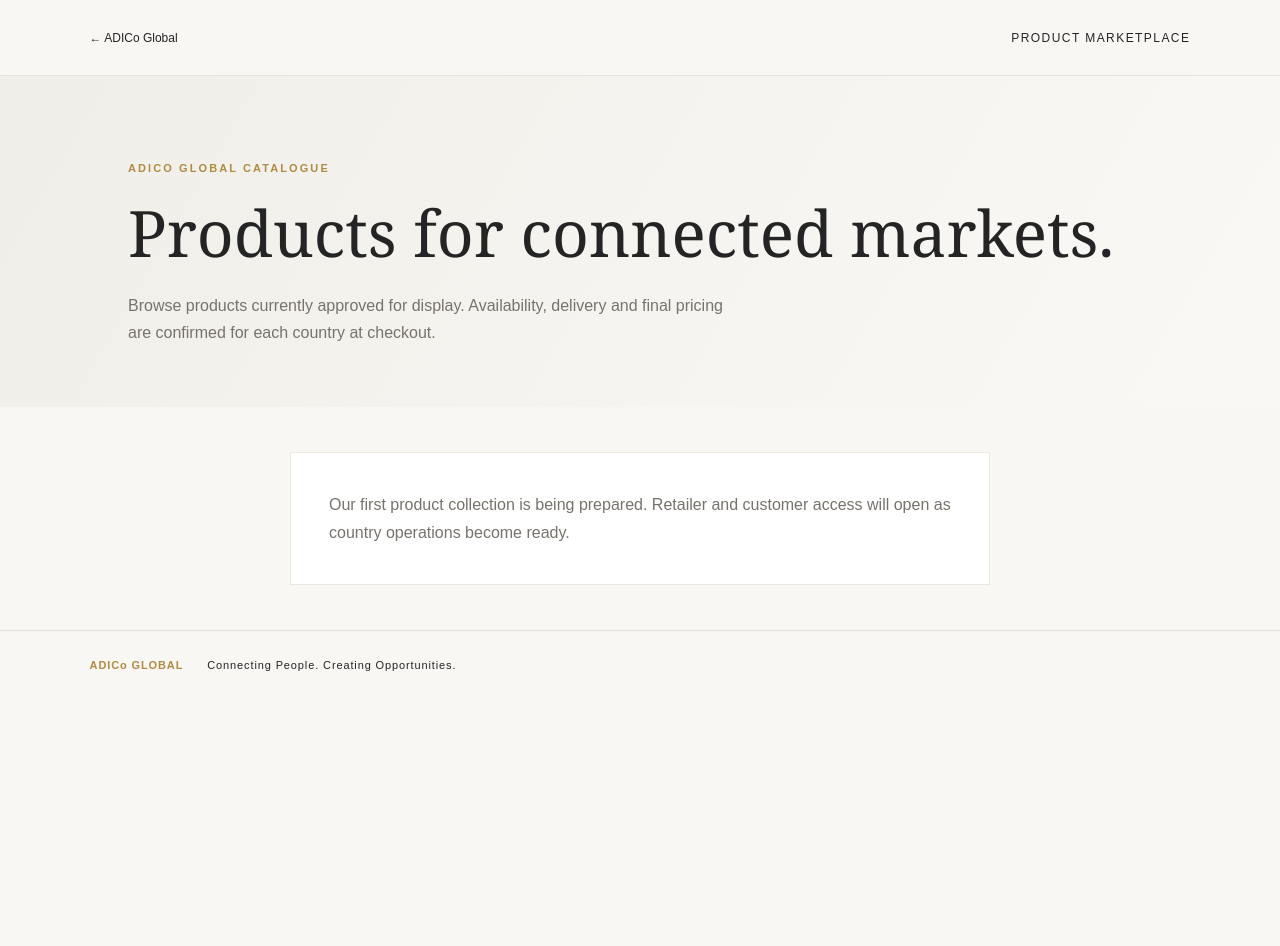
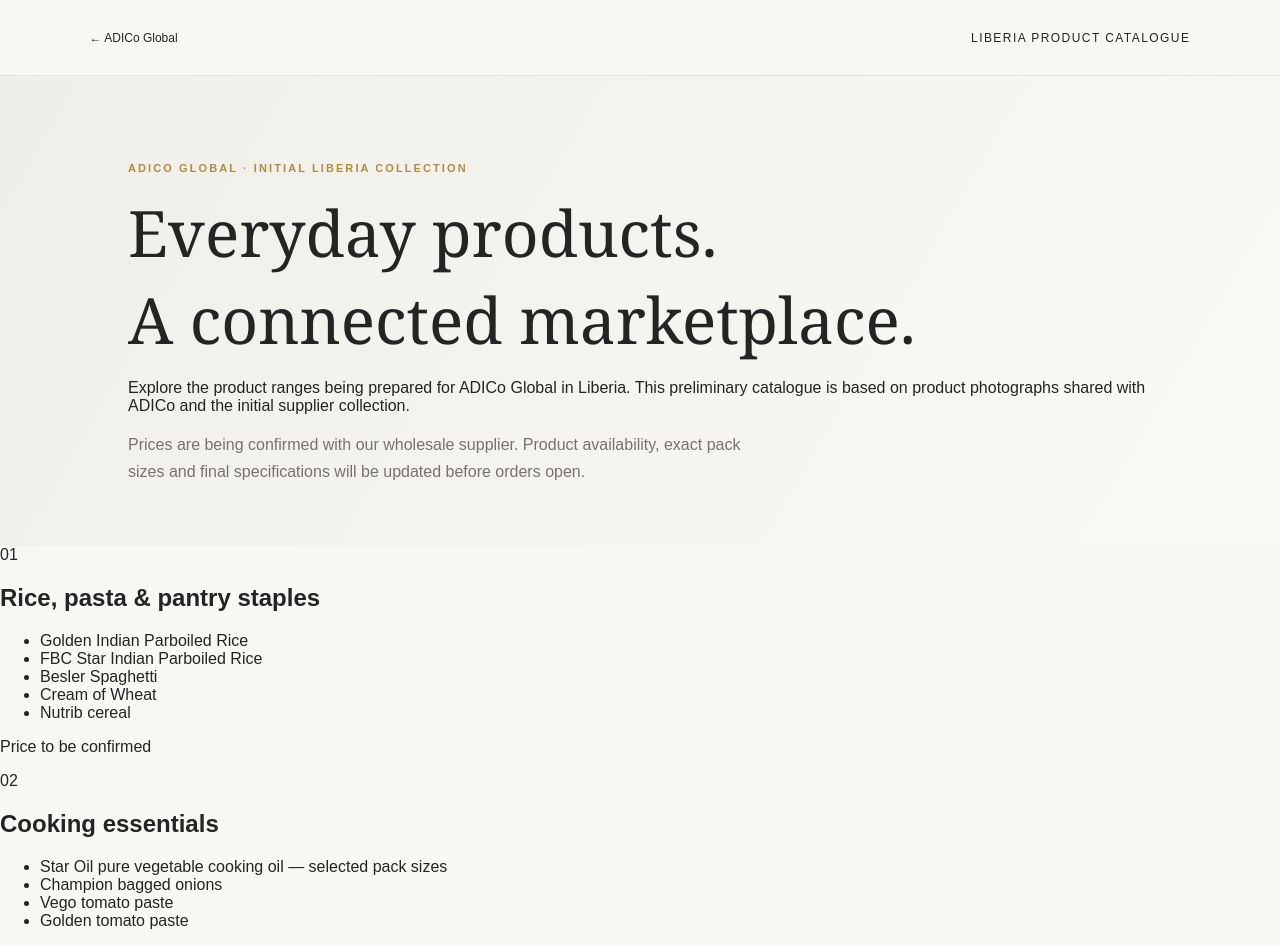
Before and after one commit to abrahimdukully-jpg/adico-global, a Next.js app: page /catalogue in a window 1280 px wide. Shown: the top 946 px of the page. Before the commit the page ends 800 px from the top, so only its background shows below. Built offline with nearby package versions, Linux system fonts and the light colour scheme; no server answers; the database is empty.

Commit message:
Publish preliminary Liberia product catalogue with pricing pending

```diff
--- a/app/catalogue/page.tsx
+++ b/app/catalogue/page.tsx
@@ -1,9 +1,34 @@
 import Link from "next/link";
-import { createClient } from "@/lib/supabase/server";
-type Product = { id:string; name:string; slug:string; description:string|null; image_url:string|null; currency_code:string; retail_price:number; product_categories:{name:string}|null };
-export default async function CataloguePage() {
- let products:Product[]=[]; let unavailable=false;
- try { const supabase=await createClient(); const {data,error}=await supabase.from("products").select("id,name,slug,description,image_url,currency_code,retail_price,product_categories(name)").eq("is_active",true).order("name"); if(error) unavailable=true; else products=(data??[]) as unknown as Product[]; } catch { unavailable=true; }
- return <main className="catalogue-page"><header className="catalogue-header"><Link href="/">← ADICo Global</Link><span>PRODUCT MARKETPLACE</span></header><section className="catalogue-intro"><p className="eyebrow">ADICo Global catalogue</p><h1>Products for connected markets.</h1><p>Browse products currently approved for display. Availability, delivery and final pricing are confirmed for each country at checkout.</p></section>
- {unavailable?<p className="catalogue-empty">The catalogue is being prepared. Please check back soon.</p>:products.length===0?<p className="catalogue-empty">Our first product collection is being prepared. Retailer and customer access will open as country operations become ready.</p>:<section className="product-grid">{products.map(p=><article className="product-card" key={p.id}>{p.image_url?<img src={p.image_url} alt={p.name}/>:<div className="product-placeholder">ADICo</div>}<p className="eyebrow">{p.product_categories?.name??"ADICo product"}</p><h2>{p.name}</h2><p>{p.description}</p><strong>{p.currency_code} {Number(p.retail_price).toFixed(2)}</strong></article>)}</section>}<footer><span>ADICo GLOBAL</span><span>Connecting People. Creating Opportunities.</span></footer></main>;
+
+const collections = [
+  { title: "Rice, pasta & pantry staples", items: ["Golden Indian Parboiled Rice", "FBC Star Indian Parboiled Rice", "Besler Spaghetti", "Cream of Wheat", "Nutrib cereal"] },
+  { title: "Cooking essentials", items: ["Star Oil pure vegetable cooking oil — selected pack sizes", "Champion bagged onions", "Vego tomato paste", "Golden tomato paste"] },
+  { title: "Canned fish & protein", items: ["Royal Sardines — 125 g", "FBC Sardines", "Lafish Sardines", "Princesse Sardines", "Canned mackerel"] },
+  { title: "Tea, drinks & refreshments", items: ["Sun Island Gold Label Tea — 100 tea bags / 200 g", "Achoura Green Tea", "ROX Energy Drink — selected can sizes"] },
+  { title: "Milk, dairy & nutrition", items: ["Yoghi Yoghi yoghurt powder", "Powdered milk", "Sweetened creamer", "Nutribom infant cereal", "Hero Baby infant formula"] },
+  { title: "Biscuits, snacks & confectionery", items: ["Golden Cream Delight — selected flavours", "Golden Puffy cheese snacks", "Golden Rodeo Vanilla", "Biscuits and wafers — selected varieties"] },
+  { title: "Household & personal care", items: ["Vi-John Aloe Vera toothpaste", "So Klin detergent", "Star beauty soap", "Fruit-scented and medicated soaps", "Bleach, antiseptic disinfectant and rubbing alcohol"] },
+  { title: "Home, safety & utility", items: ["JOVIS D-size batteries", "FBC mosquito coils", "FBC safety matches", "Arrow and Fantôme insecticide sprays", "Shovels and selected tools"] }
+];
+
+export default function CataloguePage() {
+  return <main className="catalogue-page">
+    <header className="catalogue-header"><Link href="/">← ADICo Global</Link><span>LIBERIA PRODUCT CATALOGUE</span></header>
+    <section className="catalogue-intro">
+      <p className="eyebrow">ADICo Global · Initial Liberia collection</p>
+      <h1>Everyday products.<br/>A connected marketplace.</h1>
+      <p>Explore the product ranges being prepared for ADICo Global in Liberia. This preliminary catalogue is based on product photographs shared with ADICo and the initial supplier collection.</p>
+      <p className="catalogue-status">Prices are being confirmed with our wholesale supplier. Product availability, exact pack sizes and final specifications will be updated before orders open.</p>
+    </section>
+    <section className="catalogue-grid" aria-label="Product categories">
+      {collections.map((group,index)=><article className="catalogue-category" key={group.title}>
+        <span className="catalogue-number">{String(index+1).padStart(2,"0")}</span>
+        <h2>{group.title}</h2>
+        <ul>{group.items.map(item=><li key={item}>{item}</li>)}</ul>
+        <p className="catalogue-price">Price to be confirmed</p>
+      </article>)}
+    </section>
+    <section className="catalogue-note"><h2>Before ordering</h2><p>This is a preview catalogue, not a live inventory or order list. Final brand variants, pack sizes, product compliance, stock and retail prices will be confirmed before products become orderable. No payment is being collected for these preview listings.</p><Link href="/retailer-interest">Interested in becoming an ADICo retailer? Enquire here →</Link></section>
+    <footer><span>ADICo GLOBAL</span><span>Connecting People. Creating Opportunities.</span><small>Initial market: Liberia · Product range subject to supplier confirmation.</small></footer>
+  </main>;
 }
```
